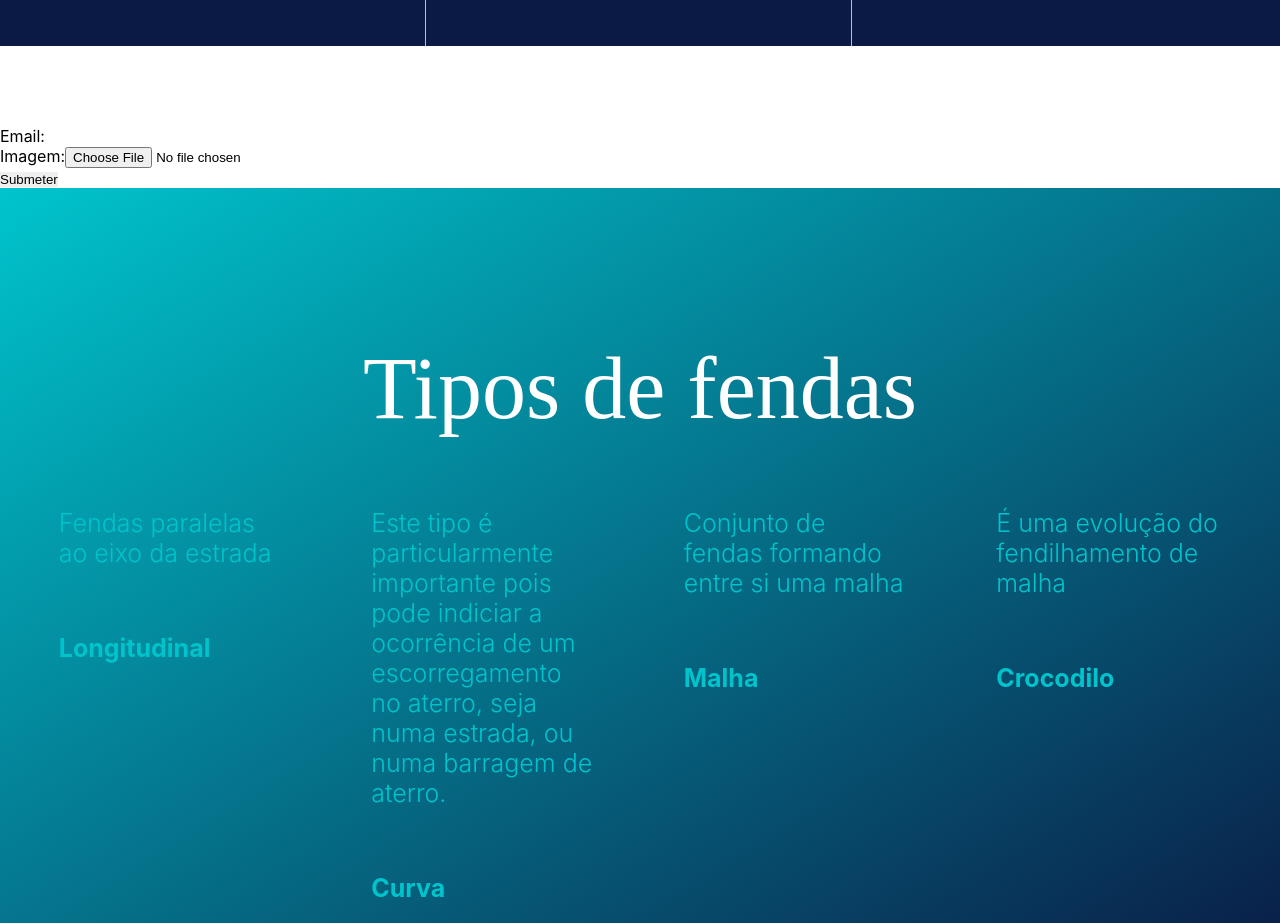
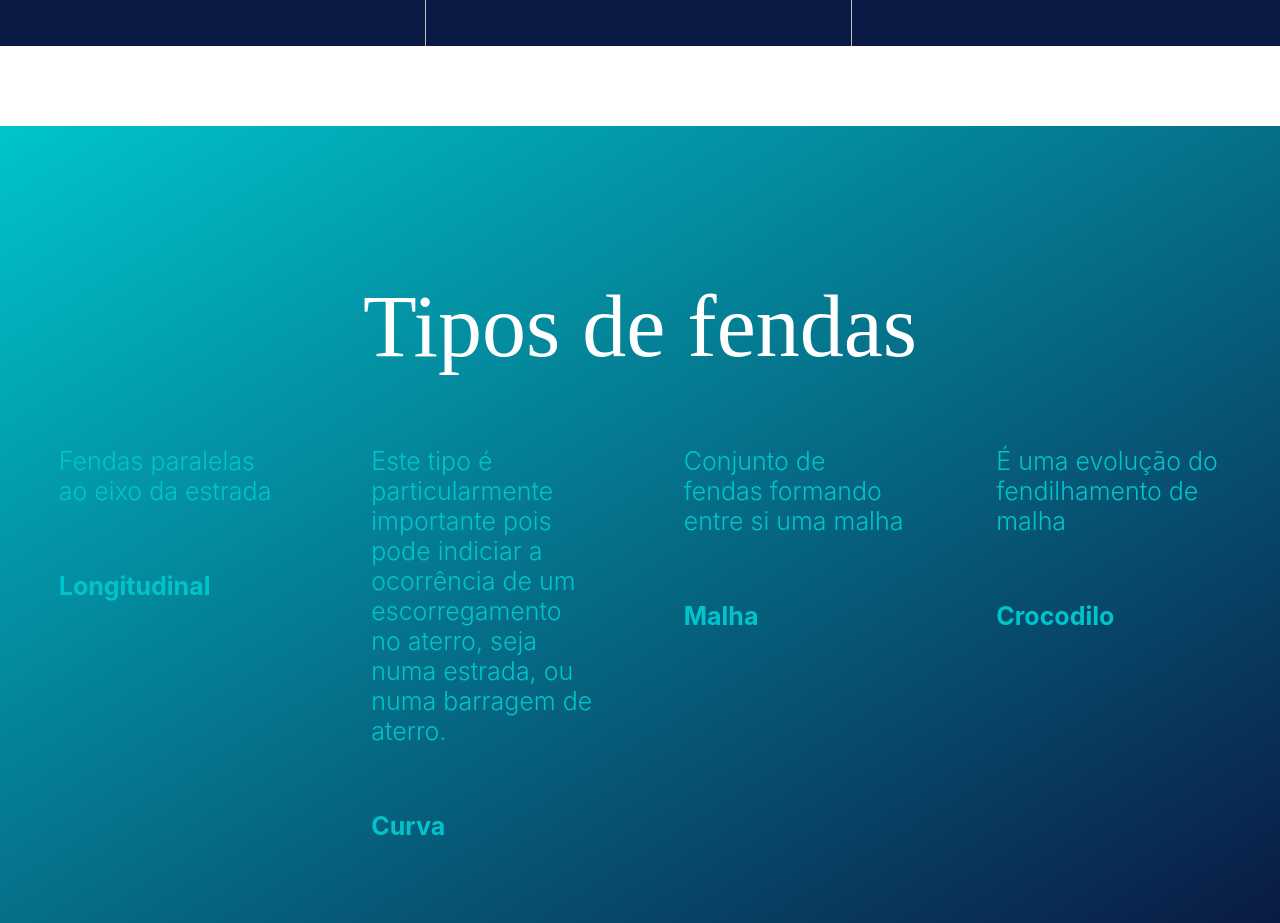
Before and after one commit to afonso-resendes/falhaavista, a React (Create React App) app: page / in a window 1280 px wide. Shown: the part 2740-3663 px from the top of the page. Built offline with nearby package versions, Linux system fonts and the light colour scheme.

Commit message:
removed firebase

```diff
--- a/package.json
+++ b/package.json
@@ -6,7 +6,6 @@
     "@testing-library/jest-dom": "^5.17.0",
     "@testing-library/react": "^13.4.0",
     "@testing-library/user-event": "^13.5.0",
-    "firebase": "^10.4.0",
     "react": "^18.2.0",
     "react-dom": "^18.2.0",
     "react-scripts": "5.0.1",
--- a/src/App.js
+++ b/src/App.js
@@ -1,70 +1,8 @@
 import React, { useState } from "react";
-import { db, storage } from "./firebase";
-import { addDoc, collection } from "firebase/firestore";
-import { ref, uploadBytes, getDownloadURL } from "firebase/storage";
 import styles from "./index.css";
-import iphone from "./iphone.png"
+import iphone from "./iphone.png";
 
 const App = () => {
-  // Estados para armazenar email, imagem e erros relacionados
-  const [email, setEmail] = useState("");
-  const [image, setImage] = useState(null);
-  const [emailError, setEmailError] = useState("");
-  const [photoError, setPhotoError] = useState("");
-
-  // Função para lidar com a mudança no campo de email
-  const handleEmailChange = (e) => {
-    setEmail(e.target.value);
-    setEmailError("");
-  };
-
-  // Função para lidar com a mudança no campo de imagem
-  const handleImageChange = (e) => {
-    const file = e.target.files[0];
-    console.log(file);
-    setImage(file);
-  };
-
-  // Função para lidar com o envio do formulário
-  const handleSubmit = async (e) => {
-    e.preventDefault();
-
-    // Verificar se o campo de email está vazio
-    if (!email.trim()) {
-      setEmailError("Campo email obrigatório");
-    }
-
-    // Verificar se o campo de imagem está vazio
-    if (!image) {
-      setPhotoError("Campo foto obrigatório");
-    }
-
-    // Se o campo de email ou imagem estiverem vazios, retorna e não faz nada mais
-    if (!email.trim() || !image) {
-      return;
-    }
-
-    // Inicializar a variável para armazenar a URL da imagem
-    let imageUrl = null;
-
-    // Carregar a imagem para o Firebase Storage
-    if (image) {
-      setPhotoError("");
-      const storageRef = ref(storage, `falhas/${image.name}`);
-      const snapshot = await uploadBytes(storageRef, image);
-      imageUrl = await getDownloadURL(snapshot.ref);
-    }
-
-    // Adicionar o email e a URL da imagem ao Firestore
-    const emailCollection = collection(db, "falhas");
-    await addDoc(emailCollection, { email, imageUrl });
-
-    // Limpar os campos do formulário
-    setEmail("");
-    setImage(null);
-    alert("Informações submetidas com sucesso.");
-  };
-
   return (
     <body>
       <nav>
@@ -80,7 +18,6 @@ const App = () => {
             <li>Galeria de fendas</li>
             <li>Contactos</li>
           </ul>
-
         </div>
       </nav>
       <div class="zonaInicial">
@@ -95,7 +32,14 @@ const App = () => {
       <div class="sobreNosZona">
         <header>
           <h1>Sobre Nós</h1>
-        <p>Este projeto foi desenvolvido do ambito da Tese de Mestrado do curso de Eng. Informática da FCT-NOVA da aluna Raquel Pena em colaboração  com o LNEC entre, e tem como objectivo tornar a deteção de falhas em pavimentos rodoviários mais prática, fácil, automática e acessível a todos por uma foto. Junte se a nós neste projecto e comece ja a enviar-nos fotos das falhas que deteta no seu dia a dia. </p>
+          <p>
+            Este projeto foi desenvolvido do ambito da Tese de Mestrado do curso
+            de Eng. Informática da FCT-NOVA da aluna Raquel Pena em colaboração
+            com o LNEC entre, e tem como objectivo tornar a deteção de falhas em
+            pavimentos rodoviários mais prática, fácil, automática e acessível a
+            todos por uma foto. Junte se a nós neste projecto e comece ja a
+            enviar-nos fotos das falhas que deteta no seu dia a dia.{" "}
+          </p>
         </header>
       </div>
 
@@ -110,7 +54,7 @@ const App = () => {
           </button>
           <button id="b2">
             <b>02</b>
-          <p style={{color: "#00C4CC"}}>Adiciona uma localização</p>
+            <p style={{ color: "#00C4CC" }}>Adiciona uma localização</p>
           </button>
           <button>
             <b>03</b>
@@ -118,24 +62,7 @@ const App = () => {
           </button>
         </div>
       </div>
-    <form onSubmit={handleSubmit}>
-      <div>
-        <label>Email:</label>
-        <input
-          type="email"
-          value={email}
-          onChange={handleEmailChange}
-          className={emailError ? "error" : ""}
-        />
-        {emailError && <div>{emailError}</div>}
-      </div>
-      <div>
-        <label>Imagem:</label>
-        <input type="file" accept="image/*" onChange={handleImageChange} />
-        {photoError && <div>{photoError}</div>}
-      </div>
-      <button type="submit">Submeter</button>
-    </form>
+
       <div class="zonaTipos">
         <header>
           <h1>Tipos de fendas</h1>
@@ -149,7 +76,11 @@ const App = () => {
             <b>Longitudinal</b>
           </div>
           <div>
-          <p>Este tipo é particularmente importante pois pode indiciar a ocorrência de um escorregamento no aterro, seja numa estrada, ou numa barragem de aterro.</p>
+            <p>
+              Este tipo é particularmente importante pois pode indiciar a
+              ocorrência de um escorregamento no aterro, seja numa estrada, ou
+              numa barragem de aterro.
+            </p>
             <b>Curva</b>
           </div>
           <div>
@@ -164,7 +95,9 @@ const App = () => {
       </div>
       <div class="zonaContactos">
         <header>
-        <div class="titulo"><h1>Contactos</h1></div>
+          <div class="titulo">
+            <h1>Contactos</h1>
+          </div>
           <div class="infoBranca">
             <b>Phone</b>
             <p>(351) 914867769 </p>
@@ -175,7 +108,6 @@ const App = () => {
           </div>
         </header>
       </div>
-
     </body>
   );
 };
--- a/src/firebase.js
+++ /dev/null
@@ -1,24 +0,0 @@
-// Import the functions you need from the SDKs you need
-import { initializeApp } from "firebase/app";
-import { getFirestore } from "firebase/firestore";
-import { getStorage } from "firebase/storage";
-// TODO: Add SDKs for Firebase products that you want to use
-// https://firebase.google.com/docs/web/setup#available-libraries
-
-// Your web app's Firebase configuration
-const firebaseConfig = {
-  apiKey: "AIzaSyClCCv-8Aps58fOuYz-oVJ7h5v991sn8U8",
-  authDomain: "falhaavista.firebaseapp.com",
-  projectId: "falhaavista",
-  storageBucket: "falhaavista.appspot.com",
-  messagingSenderId: "205228395644",
-  appId: "1:205228395644:web:1e33421758da2c925dcdf9",
-};
-
-// Initialize Firebase
-const app = initializeApp(firebaseConfig);
-
-const db = getFirestore(app);
-const storage = getStorage(app);
-
-export { db, storage };
```
Also changed, not shown: 1 other file (tests, documents, lock files or other folders). Lines whose indentation alone changed are shown as unchanged.
